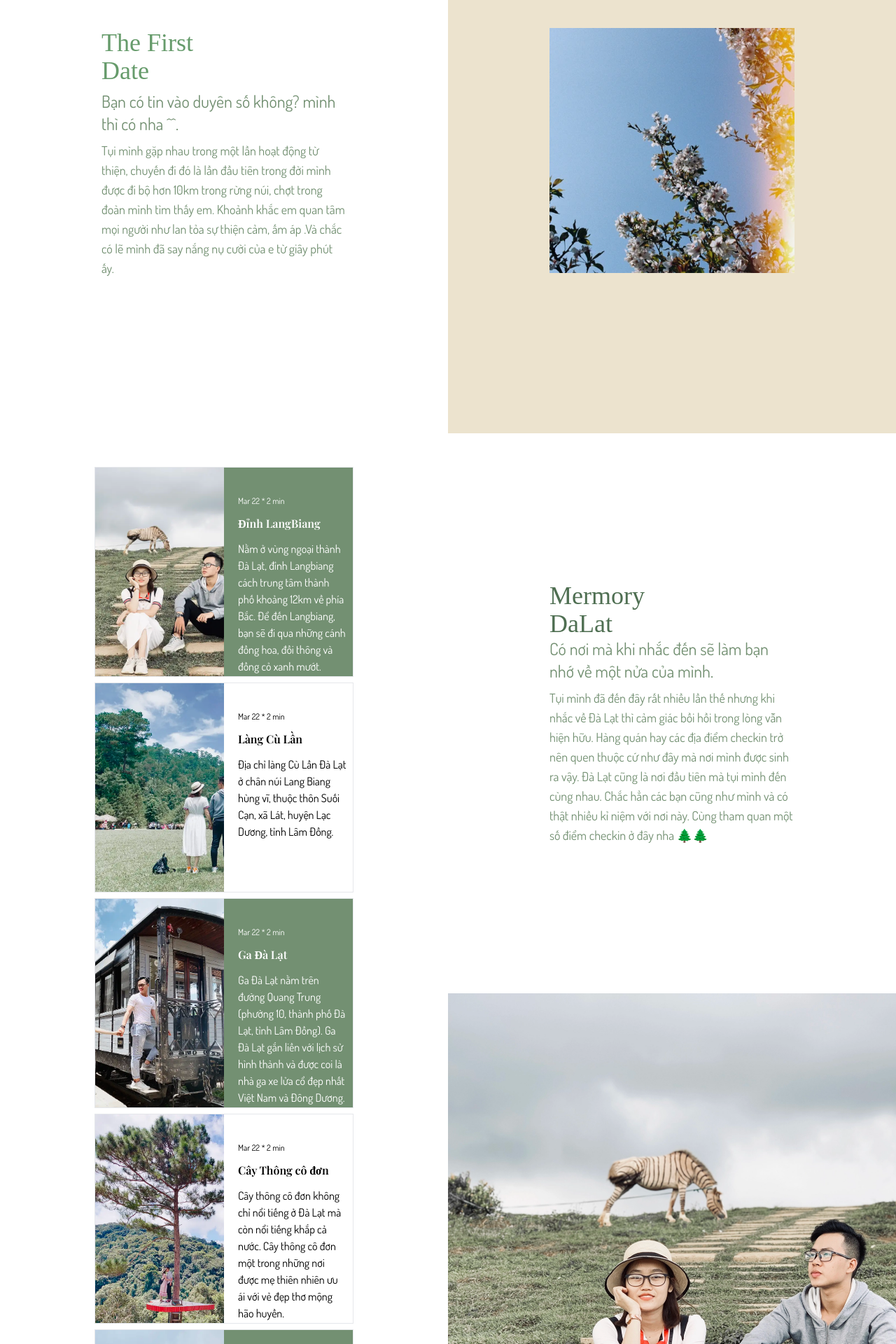
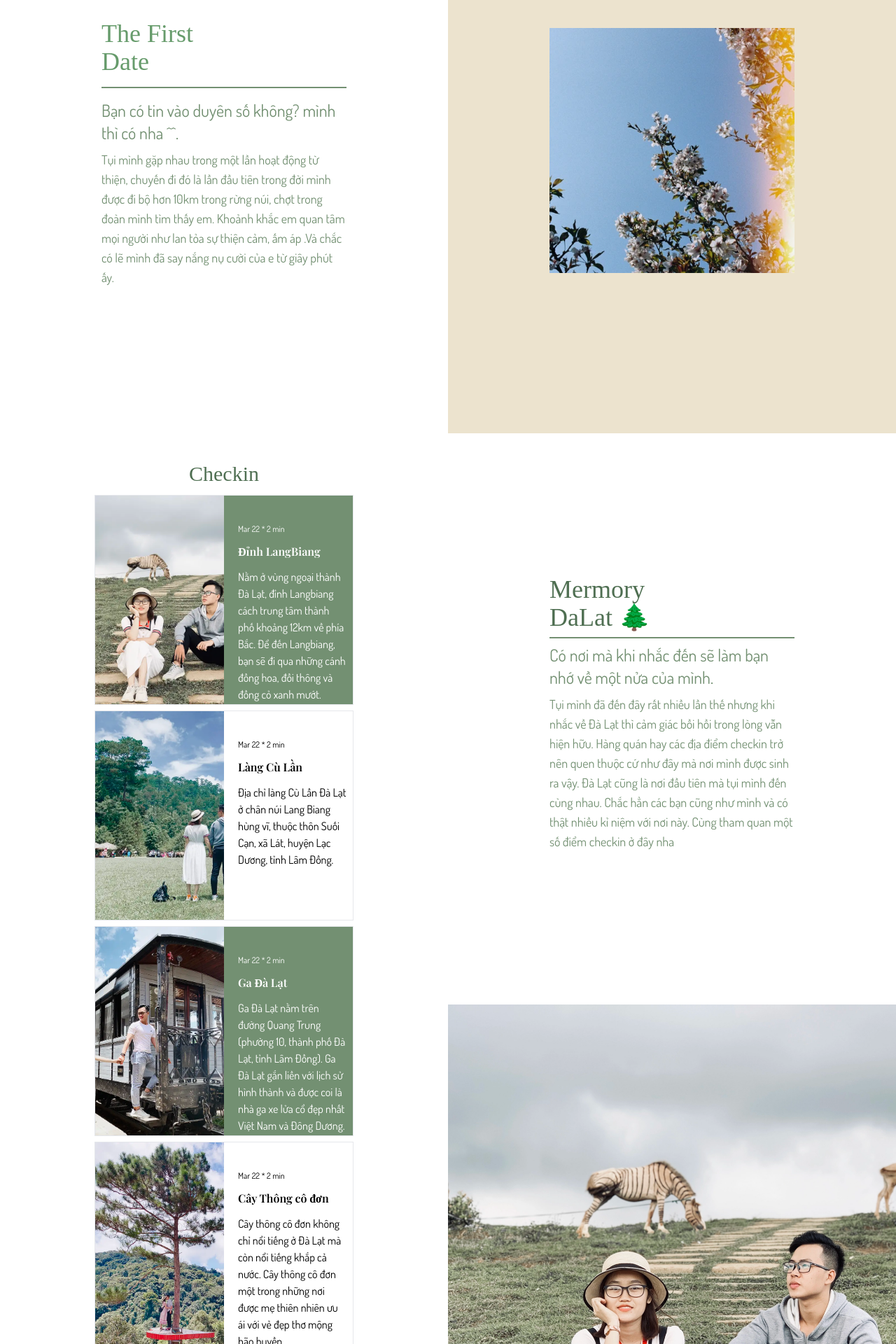
Before and after one commit to nhatphuong97/PhuongThuong-wedding, a React (Create React App) app: page /#/home in a window 1280 px wide. Shown: the part 3360-5280 px from the top of the page at 70% size. Built offline with nearby package versions, Linux system fonts and the light colour scheme; a web font is replaced by a local one.

Commit message:
add change

```diff
--- a/src/FeatureTodo/component/Moment/index.jsx
+++ b/src/FeatureTodo/component/Moment/index.jsx
@@ -27,7 +27,7 @@ function Moment(props) {
 
   const { ref } = useParallax({
     speed: 20,
-    translateX: ["0", "-15"],
+    translateX: ["-10", "-25"],
     translateY: ["", ""],
     easing: "easeInQuad",
   });
@@ -41,6 +41,7 @@ function Moment(props) {
             <p>The First</p>
             <p>Date</p>
           </div>
+          <div className="h-[2px] bg-vitange_green-20 w-[350px] my-2"></div>
 
           <div className="font-dosis  text-lg  w-[350px] text-vitange_green-20">
             <p className="text-2xl pb-2">
@@ -63,6 +64,9 @@ function Moment(props) {
           <img src={meet} alt="" className=" w-[350px] h-auto mt-5 mb-7" />
         </div>
         <div className="mm-meet row-span-2 h-[auto] flex flex-col p-3 justify-center gap-3 pt-10  text-white items-center">
+          <div className="checkin text-vitange_green-40 font-vollkorn text-3xl">
+            Checkin
+          </div>
           <div className="grid grid-cols-1 gap-2">
             {DalatPost.map((post, i) =>
               i % 2 == 0 ? (
@@ -101,13 +105,14 @@ function Moment(props) {
         </div>
         <div
           className={
-            "m-title h-[800px] bg-red flex  flex-col   items-center justify-center"
+            "m-title h-[800px] bg-red flex  flex-col  items-center justify-center"
           }
         >
-          <div className="font-vollkorn text-4xl w-[350px] text-vitange_green-40">
+          <div className="font-vollkorn text-4xl w-[350px]  text-vitange_green-40">
             <p>Mermory</p>
-            <p>DaLat</p>
+            <p>DaLat 🌲</p>
           </div>
+          <div className="h-[2px] bg-vitange_green-20 w-[350px] my-2"></div>
           <div className="font-dosis  text-lg  w-[350px] text-vitange_green-20">
             <p className="text-2xl pb-2">
               Có nơi mà khi nhắc đến sẽ làm bạn nhớ về một nửa của mình.
@@ -118,7 +123,7 @@ function Moment(props) {
               điểm checkin trở nên quen thuộc cứ như đây mà nơi mình được sinh
               ra vậy. Đà Lạt cũng là nơi đầu tiên mà tụi mình đến cùng nhau.
               Chắc hẳn các bạn cũng như mình và có thật nhiều kỉ niệm với nơi
-              này. Cùng tham quan một số điểm checkin ở đây nha 🌲🌲
+              này. Cùng tham quan một số điểm checkin ở đây nha
             </p>
           </div>
         </div>
@@ -129,7 +134,7 @@ function Moment(props) {
                 ref={ref}
                 src={cadong}
                 alt=""
-                className="h-full w-[120%] object-cover object-center max-w-[120%]"
+                className="h-full w-[140%] object-cover object-center max-w-[140%]"
               />
             </div>
           </div>
```
